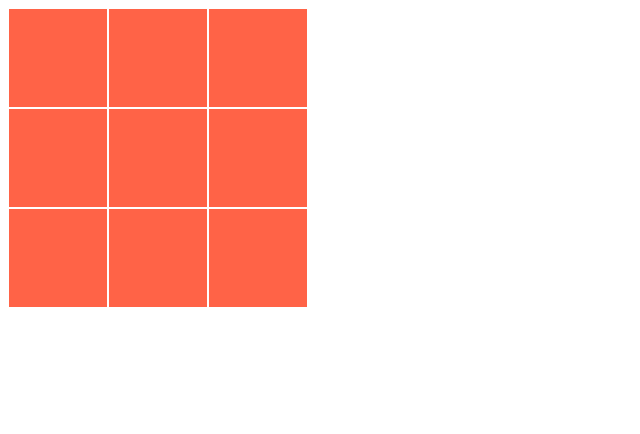
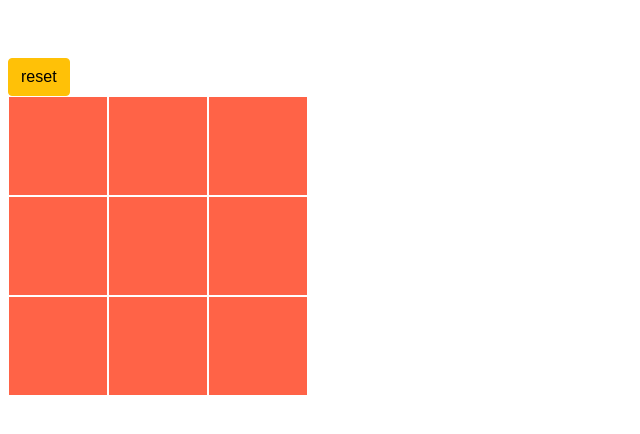
Before and after one commit to AlexLeonkov/game, a plain HTML site: page index.html in a window 1280 px wide. Shown: the whole page, without its empty margins (0-640 px from the left). Drawn offline with Linux system fonts and the light colour scheme.

Commit message:
first commit

```diff
--- a/app.js
+++ b/app.js
@@ -1,8 +1,13 @@
 const game = document.getElementById("game");
+const alertMessage = document.getElementById("alert");
+const resetBtn = document.getElementById("reset");
 
 for (let i = 0; i < 9; i++) {
   game.innerHTML += '<div class="block"></div>';
 }
+game.innerHTML+= '<div class="pop"></div>';
+let allBlocks = document.querySelectorAll(".block");
+let popUp = document.querySelector(".pop");
 let step = 0;
 game.addEventListener("click", (event) => {
   console.log(event.target.className);
@@ -17,25 +22,23 @@ game.addEventListener("click", (event) => {
     winnerCheck();
   }
 });
+const reset = () => {
+  Array.from(allBlocks).forEach((block) => {
+    block.innerHTML = null;
+  });
+  popUp.classList.remove("pop-on");
+  alertMessage.textContent = null;
+};
 
 const winnerCheck = () => {
-  let allBlocks = document.getElementsByClassName("block");
-
-  const reset = () => {
-    Array.from(allBlocks).forEach((block) => {
-      block.innerHTML = null;
-    });
-  };
-
   const iteration = (idList, argument) => {
     if (
       allBlocks[idList[0]].innerHTML == argument &&
       allBlocks[idList[1]].innerHTML == argument &&
       allBlocks[idList[2]].innerHTML == argument
     ) {
-     alert(argument + ' won')
-        reset();
-
+      alertMessage.textContent = `${argument} won`;
+        popUp.classList.add("pop-on");
       return;
     }
 
@@ -43,8 +46,8 @@ const winnerCheck = () => {
       return !!block.innerHTML;
     }).length;
     if (count == 9) {
-      alert("noone won");
-      reset();
+      alertMessage.textContent = "noone won";
+      popUp.classList.add("pop-on");
     }
     console.log(
       Array.from(allBlocks).filter((block) => {
@@ -70,5 +73,5 @@ const winnerCheck = () => {
   iteration([2, 5, 8], "o");
   iteration([0, 4, 8], "o");
   iteration([6, 4, 2], "o");
-
 };
+resetBtn.addEventListener("click", reset);
--- a/index.html
+++ b/index.html
@@ -9,7 +9,15 @@
     <link rel="stylesheet" href="styles.css">
 </head>
 <body>
+    <div id="alert" class="alert alert-primary" role="alert">
+    </div>
+    <button id="reset" type="button" class="btn btn-warning">reset</button>
     <div id="game"></div>
+
+
+
+
+
 
 </body>
 </html>
--- a/styles.css
+++ b/styles.css
@@ -2,6 +2,22 @@
   height: 300px;
   width: 300px;
   background-color: tomato;
+  position: relative;
+}
+
+.pop {
+    position: absolute;
+    left: 0;
+    right: 0;
+    background-color: black;
+    opacity: .3;
+    z-index: -1;
+    top: 0;
+    bottom: 0;
+}
+
+.pop-on {
+    z-index: 10;
 }
 
 .block {
@@ -10,7 +26,42 @@
   width: 100px;
   float: left;
   box-sizing: border-box;
-    text-align:  center;
+  text-align: center;
   line-height: 100px;
   font-size: 50px;
 }
+
+.alert {
+  position: relative;
+  padding: 1rem 1rem;
+  margin-bottom: 1rem;
+  border: 1px solid transparent;
+  border-radius: 0.25rem;
+  font-size: 25px;
+}
+
+.btn {
+    display: inline-block;
+    font-weight: 400;
+    line-height: 1.5;
+    color: #212529;
+    text-align: center;
+    text-decoration: none;
+    vertical-align: middle;
+    cursor: pointer;
+    -webkit-user-select: none;
+    -moz-user-select: none;
+    user-select: none;
+    background-color: transparent;
+    border: 1px solid transparent;
+    padding: .375rem .75rem;
+    font-size: 1rem;
+    border-radius: .25rem;
+    transition: color .15s ease-in-out,background-color .15s ease-in-out,border-color .15s ease-in-out,box-shadow .15s ease-in-out;
+}
+
+.btn-warning {
+    color: #000;
+    background-color: #ffc107;
+    border-color: #ffc107;
+}
```
Lines whose indentation alone changed are shown as unchanged.
